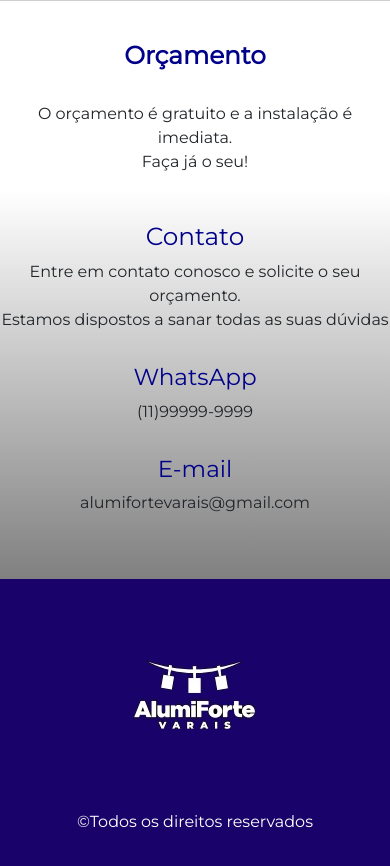
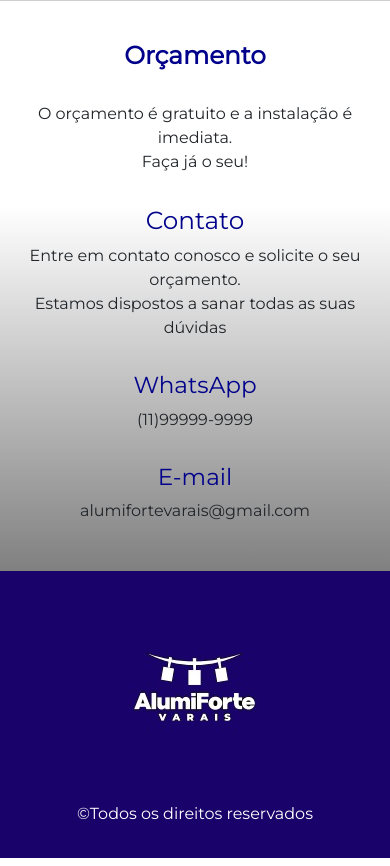
Before and after one commit to franklin357/alumiforte, a PHP site: page / in a window 390 px wide. Shown: the part 2346-3212 px from the top of the page. Run offline with PHP 8.4, Linux system fonts and the light colour scheme.

Commit message:
correcao na responsividade do arquivo

```diff
--- a/css/contato.css
+++ b/css/contato.css
@@ -15,3 +15,10 @@
 .contato-descricao {
     padding-bottom: 1rem;
 }
+
+@media screen and (max-width: 480px) {
+    .contato {
+        padding: 0 5%;
+        padding-bottom: 1rem;
+    }
+}
--- a/css/orcamento.css
+++ b/css/orcamento.css
@@ -11,3 +11,10 @@
 .orcamento-descricao {
     line-height: 1.5;
 }
+
+@media screen and (max-width: 480px) {
+    .orcamento {
+        padding: 0 5%;
+        padding-bottom: 1rem;
+    }
+}
--- a/css/sobre.css
+++ b/css/sobre.css
@@ -20,6 +20,10 @@
 }
 
 @media screen and (max-width: 480px) {
+    .sobre {
+        padding: 0 5%;
+    }
+
    .sobre-video {
        width: 100%;
    }
```
